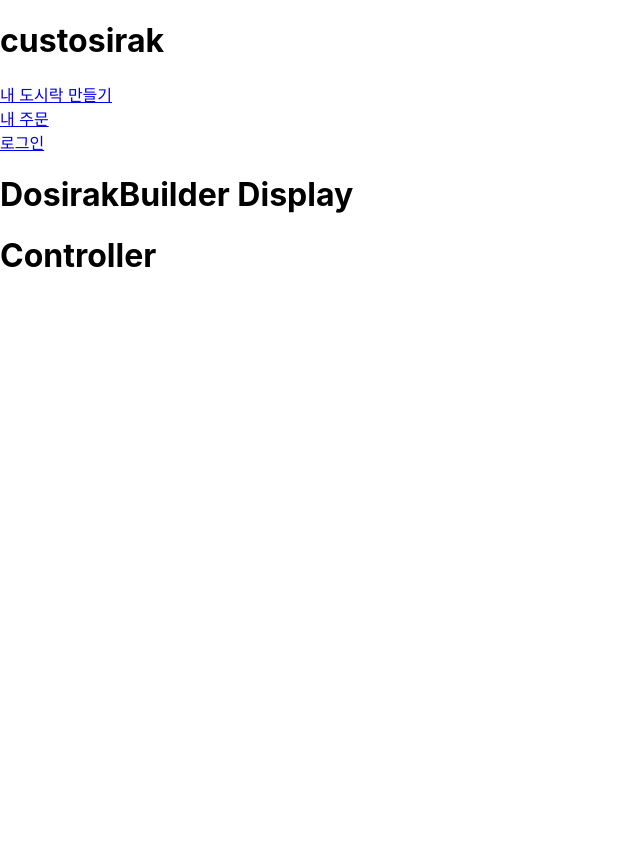
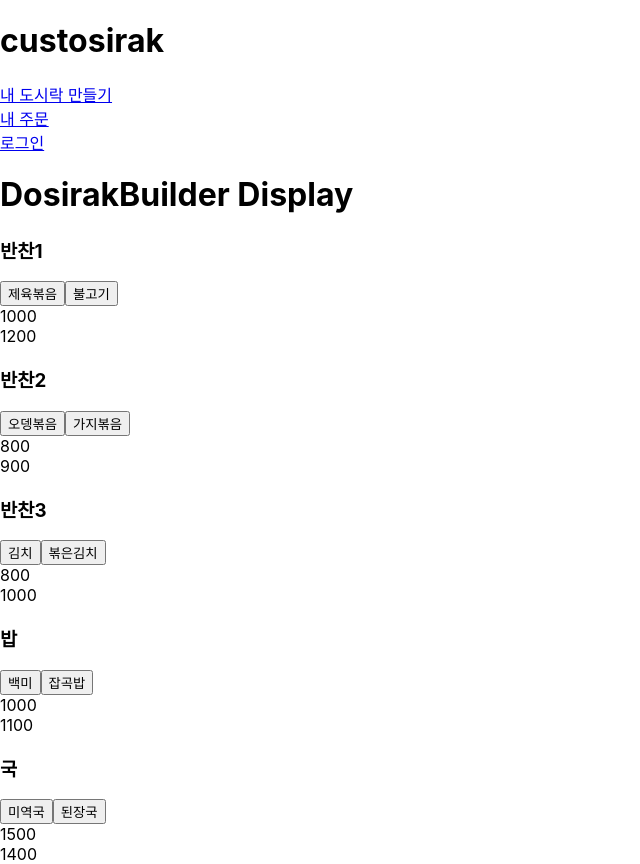
Before and after one commit to VivonneBay404/custosirak, a React app: page /dosirakbuilder in a window 1280 px wide. Shown: the whole page, without its empty margins (0-640 px from the left). Before the commit the page ends 800 px from the top, so only its background shows below. Built offline with nearby package versions, Linux system fonts and the light colour scheme.

Commit message:
Controls

```diff
--- /dev/null
+++ b/src/containers/DosirakBuilder/BuildControls/BuildControl/BuildControl.css
@@ -0,0 +1,8 @@
+.Price {
+    display: flex;
+    margin: 5px
+}
+
+.Button {
+    display: inline-block
+}
--- /dev/null
+++ b/src/containers/DosirakBuilder/BuildControls/BuildControl/BuildControl.js
@@ -0,0 +1,28 @@
+import React from 'react';
+import classes from './BuildControl.css'
+
+const BuildControl =(props) => {
+    console.log(props)
+    const updatedItems = props.items.map((item)=> {
+        return (
+            <button>{item}</button>
+        )
+    })
+    const updatedPrice = props.prices.map((price)=> {
+        return (
+            <div className={classes.Price}>
+            {price}
+            </div>
+        )
+    })
+    return (
+        <div>
+            <h3>{props.section}</h3>
+            <div className={classes.Button}>{updatedItems}</div>
+            <div className={classes.Price}>{updatedPrice}</div>
+
+        </div>
+    )
+}
+
+export default BuildControl
--- /dev/null
+++ b/src/containers/DosirakBuilder/BuildControls/BuildControls.js
@@ -0,0 +1,70 @@
+import React from 'react';
+import BuildControl from '../BuildControls/BuildControl/BuildControl'
+
+const BuildControls = (props) => {
+    const items = {
+        반찬1 : {
+            제육볶음: {
+                price: 1000
+            },
+            불고기: {
+                price: 1200
+            }
+        },
+        반찬2 : {
+            오뎅볶음: {
+                price: 800
+            },
+            가지볶음: {
+                price: 900
+            }
+        },
+        반찬3 : {
+            김치: {
+                price: 800
+            },
+            볶은김치: {
+                price: 1000
+            }
+        },
+        밥 : {
+            백미: {
+                price: 1000
+            },
+            잡곡밥: {
+                price: 1100
+            }
+        },
+        국 : {
+            미역국: {
+                price: 1500
+            },
+            된장국: {
+                price: 1400
+            }
+        }
+
+    }
+       let itemArray = [];
+       for(let key in items){
+            itemArray.push({
+               section : key,
+               item : Object.keys(items[key]),
+               price :Object.values(items[key]).map((i)=>{
+                    return i.price
+               })}
+            )
+           };
+
+       console.log(itemArray)
+       const buildControls = itemArray.map((i)=>{
+            return(
+                <BuildControl section = {i.section} items ={i.item} prices ={i.price}/>
+            )
+       })
+
+    return buildControls
+}
+
+
+export default BuildControls
--- a/src/containers/DosirakBuilder/DosirakBuilder.js
+++ b/src/containers/DosirakBuilder/DosirakBuilder.js
@@ -1,16 +1,43 @@
-import React,{Component} from 'react';
-import classes from './DosirakBuilder.css'
+import React, { Component } from 'react';
+import classes from './DosirakBuilder.css';
+import BuildControls from './BuildControls/BuildControls'
 
 class DosirakBuilder extends Component {
-    render(){
+
+
+    state = {
+        banchan1 : {
+            jeyuk : 0,
+            bulgogi : 0
+          },
+          banchan2 : {
+            friedOdeng : 0,
+            friedOubergine : 0
+          },
+          banchan3 : {
+            kimchi : 0,
+            friedKimchi : 0
+          },
+          rice : {
+            white : 0,
+            multiGrain : 0
+          },
+          soup : {
+            seaweed : 0,
+            dwanjang :0
+          }
+        }
+
+
+    render() {
         return (
             <div className={classes.DosirakBuilder}>
                 <h1>DosirakBuilder Display</h1>
-                <h1>Controller</h1>
+                <BuildControls />
             </div>
 
         )
     }
+
 }
-
 export default DosirakBuilder;
```
Also changed, not shown: src/containers/DosirakBuilder/Controller/Controller.js (deleted, +0 -23 lines), src/containers/DosirakBuilder/BuildControls/BuildControls.css (added).
